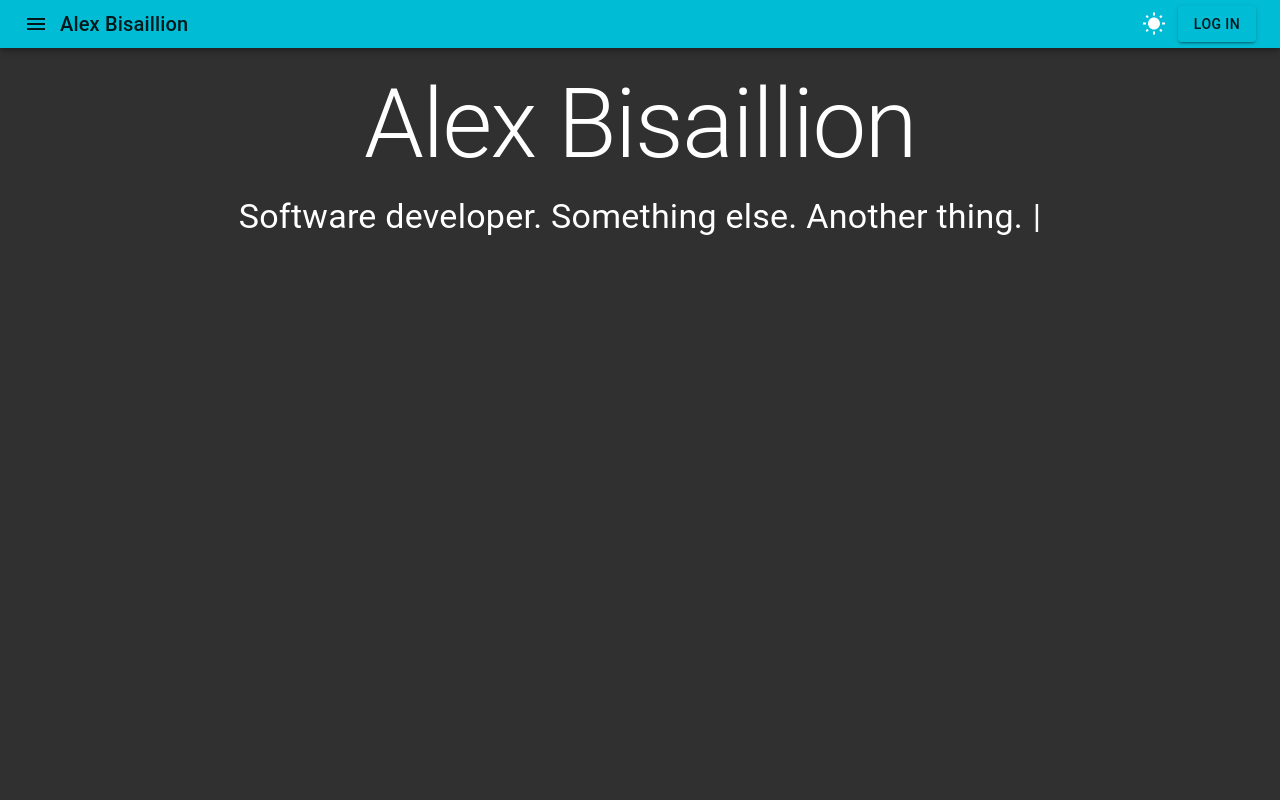
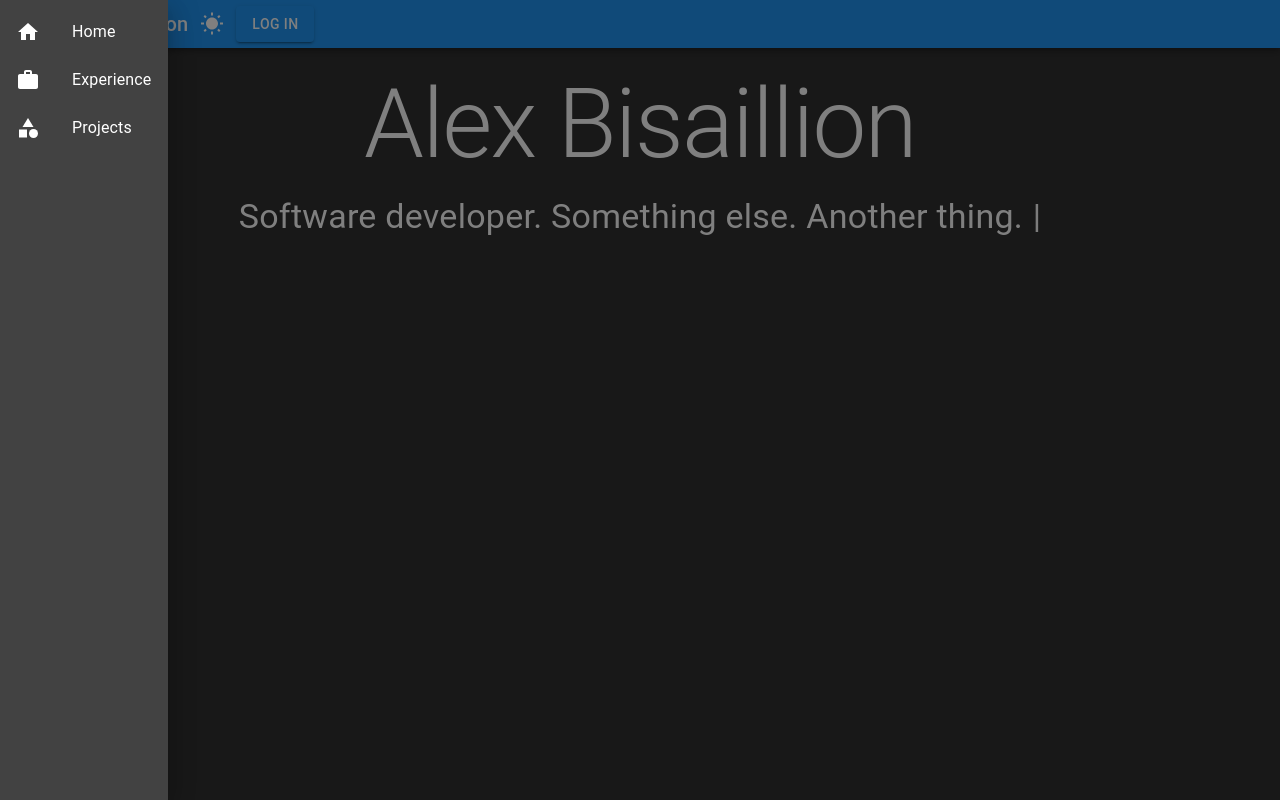
Before and after one commit to alexbisaillion/music-library, a React (Create React App) app in the folder client/: page / in a window 1280 px wide. Both pictures are taken after a click on the button 36 px from the left and 24 px from the top of the page. Built offline with nearby package versions, Linux system fonts and the light colour scheme; no server answers.

Commit message:
Add LeftSidebar component

```diff
--- /dev/null
+++ b/client/src/components/common/text/Heading.tsx
@@ -0,0 +1,6 @@
+import { Typography } from "@material-ui/core";
+
+type HeadingProps = { text: string };
+export const Heading = ({ text }: HeadingProps) => {
+  return <Typography variant="h6">{text}</Typography>;
+};
--- a/client/src/components/icons/Material.tsx
+++ b/client/src/components/icons/material-icons.tsx
@@ -5,6 +5,9 @@ import BackspaceIcon from "@material-ui/icons/Backspace";
 import MenuIcon from "@material-ui/icons/Menu";
 import WbSunny from "@material-ui/icons/WbSunny";
 import NightsStay from "@material-ui/icons/NightsStay";
+import HomeIcon from "@material-ui/icons/Home";
+import WorkIcon from "@material-ui/icons/Work";
+import CategoryIcon from "@material-ui/icons/Category";
 
 export const LinkEnabledIcon = () => <Link />;
 export const LinkDisabledIcon = () => <LinkOff />;
@@ -13,3 +16,6 @@ export const StripIcon = () => <BackspaceIcon />;
 export const MenuToggleIcon = () => <MenuIcon />;
 export const LightModeIcon = () => <WbSunny />;
 export const DarkModeIcon = () => <NightsStay />;
+export const HomePageIcon = () => <HomeIcon />;
+export const ExperienceIcon = () => <WorkIcon />;
+export const ProjectsIcon = () => <CategoryIcon />;
--- /dev/null
+++ b/client/src/components/layout/LeftSidebar.tsx
@@ -0,0 +1,58 @@
+import {
+  Drawer,
+  List,
+  ListItem,
+  ListItemIcon,
+  ListItemText,
+} from "@material-ui/core";
+import { Link } from "react-router-dom";
+import {
+  ExperienceIcon,
+  HomePageIcon,
+  ProjectsIcon,
+} from "../icons/material-icons";
+
+type LeftSidebarProps = {
+  isOpen: boolean;
+  toggleSidebar: () => void;
+};
+export const LeftSidebar = (props: LeftSidebarProps) => {
+  const { isOpen, toggleSidebar } = props;
+
+  return (
+    <Drawer anchor="left" open={isOpen} onClose={toggleSidebar}>
+      <div role="presentation">
+        <List>
+          <ListItem button component={Link} to="/" onClick={toggleSidebar}>
+            <ListItemIcon>
+              <HomePageIcon />
+            </ListItemIcon>
+            <ListItemText primary="Home" />
+          </ListItem>
+          <ListItem
+            button
+            component={Link}
+            to="/experience"
+            onClick={toggleSidebar}
+          >
+            <ListItemIcon>
+              <ExperienceIcon />
+            </ListItemIcon>
+            <ListItemText primary="Experience" />
+          </ListItem>
+          <ListItem
+            button
+            component={Link}
+            to="/projects"
+            onClick={toggleSidebar}
+          >
+            <ListItemIcon>
+              <ProjectsIcon />
+            </ListItemIcon>
+            <ListItemText primary="Projects" />
+          </ListItem>
+        </List>
+      </div>
+    </Drawer>
+  );
+};
--- a/client/src/components/layout/NavigationBar.tsx
+++ b/client/src/components/layout/NavigationBar.tsx
@@ -1,12 +1,19 @@
 import styled from "styled-components";
-import { AppBar, IconButton, Toolbar, Typography } from "@material-ui/core";
+import { AppBar, IconButton, Toolbar } from "@material-ui/core";
 import { useAuthentication } from "../../context/authentication";
 import { useTheme } from "../../context/theme";
-import { DarkModeIcon, LightModeIcon, MenuToggleIcon } from "../icons/Material";
+import {
+  DarkModeIcon,
+  LightModeIcon,
+  MenuToggleIcon,
+} from "../icons/material-icons";
 import { LoginButton } from "../functional/authentication/LoginButton";
 import { LogoutButton } from "../functional/authentication/LogoutButton";
+import { useState } from "react";
+import { LeftSidebar } from "./LeftSidebar";
+import { Heading } from "../common/text/Heading";
 
-const NavBarContainer = styled.div`
+const NavigationBarContainer = styled.div`
   flex-grow: 1;
 `;
 
@@ -14,38 +21,39 @@ const StyledIconButton = styled(IconButton)`
   margin-right: 16px;
 `;
 
-type NavigationBarProps = {
-  menuOnClick: () => void;
-};
-export const NavigationBar = (props: NavigationBarProps) => {
-  const { menuOnClick } = props;
+export const NavigationBar = () => {
   const { isLoggedIn } = useAuthentication();
   const { useDarkMode, toggleDarkMode } = useTheme();
+  const [isSidebarOpen, setIsSidebarOpen] = useState(false);
 
   const renderLoginStatus = () => {
     return isLoggedIn ? <LogoutButton /> : <LoginButton />;
   };
 
+  const toggleSidebar = () => setIsSidebarOpen(!isSidebarOpen);
+
   return (
-    <NavBarContainer>
+    <>
+      <NavigationBarContainer>
         <AppBar position="fixed">
           <Toolbar variant="dense">
             <StyledIconButton
               edge="start"
               color="inherit"
-            onClick={() => menuOnClick()}
+              onClick={toggleSidebar}
             >
               <MenuToggleIcon />
             </StyledIconButton>
-          <Typography variant="h6" color="inherit" style={{ flex: 1 }}>
-            Alex Bisaillion
-          </Typography>
+            {/* style={{ flex: 1 }} */}
+            <Heading text="Alex Bisaillion" />
             <IconButton onClick={toggleDarkMode}>
               {useDarkMode ? <LightModeIcon /> : <DarkModeIcon />}
             </IconButton>
             {renderLoginStatus()}
           </Toolbar>
         </AppBar>
-    </NavBarContainer>
+      </NavigationBarContainer>
+      <LeftSidebar isOpen={isSidebarOpen} toggleSidebar={toggleSidebar} />
+    </>
   );
 };
--- a/client/src/components/scrobble-proxy/register-album/TrackInputs.tsx
+++ b/client/src/components/scrobble-proxy/register-album/TrackInputs.tsx
@@ -1,11 +1,15 @@
-import { useState } from 'react';
-import { createManyTracks, TrackParamsResult, CreateTrackParams } from '../../../api/storage';
-import { Artist, Release } from '../../../api/types';
-import { TextInput } from '../../common/forms/TextInput';
-import { StripIcon } from '../../icons/Material';
-import { TrackInput } from './TrackInput';
-import produce from 'immer';
-import { TextButton } from '../../common/forms/TextButton';
+import { useState } from "react";
+import {
+  createManyTracks,
+  TrackParamsResult,
+  CreateTrackParams,
+} from "../../../api/storage";
+import { Artist, Release } from "../../../api/types";
+import { TextInput } from "../../common/forms/TextInput";
+import { StripIcon } from "../../icons/material-icons";
+import { TrackInput } from "./TrackInput";
+import produce from "immer";
+import { TextButton } from "../../common/forms/TextButton";
 
 type TrackInputsProps = {
   tracksParams: TrackParamsResult[];
@@ -14,7 +18,7 @@ type TrackInputsProps = {
 export const TrackInputs = (props: TrackInputsProps) => {
   const { tracksParams, release } = props;
   const [tracks, setTracks] = useState<TrackParamsResult[]>(tracksParams);
-  const [commonTerm, setCommonTerm] = useState('');
+  const [commonTerm, setCommonTerm] = useState("");
 
   const addArtist = (newArtist: Artist) => {
     const [spotifyArtistId] = newArtist.spotifyIds;
@@ -26,7 +30,10 @@ export const TrackInputs = (props: TrackInputsProps) => {
           }
           for (const artist of track.spotifyTrack.artists) {
             if (artist.spotifyArtist?.spotifyArtistId === spotifyArtistId) {
-              artist.existingArtist = { _id: newArtist._id, name: newArtist.name };
+              artist.existingArtist = {
+                _id: newArtist._id,
+                name: newArtist.name,
+              };
               artist.isRegistered = true;
             }
           }
@@ -38,7 +45,9 @@ export const TrackInputs = (props: TrackInputsProps) => {
   const setTrackName = (spotifyTrackId: string, trackName: string) => {
     setTracks(
       produce(tracks, (draft) => {
-        const spotifyTrack = draft.find((track) => track.spotifyTrack?.spotifyTrackId === spotifyTrackId)?.spotifyTrack;
+        const spotifyTrack = draft.find(
+          (track) => track.spotifyTrack?.spotifyTrackId === spotifyTrackId
+        )?.spotifyTrack;
         if (spotifyTrack) {
           spotifyTrack.name = trackName;
         }
@@ -53,7 +62,10 @@ export const TrackInputs = (props: TrackInputsProps) => {
           if (track.isRegistered) {
             continue;
           }
-          track.spotifyTrack.name = track.spotifyTrack.name.replace(commonTerm, '');
+          track.spotifyTrack.name = track.spotifyTrack.name.replace(
+            commonTerm,
+            ""
+          );
         }
       })
     );
@@ -61,7 +73,9 @@ export const TrackInputs = (props: TrackInputsProps) => {
 
   const isCreateTracksDisabled = () => {
     return tracks.some(
-      (track) => !track.isRegistered && track.spotifyTrack.artists.some((artist) => !artist.isRegistered)
+      (track) =>
+        !track.isRegistered &&
+        track.spotifyTrack.artists.some((artist) => !artist.isRegistered)
     );
   };
 
@@ -71,14 +85,17 @@ export const TrackInputs = (props: TrackInputsProps) => {
         if (!currentTrack.isRegistered) {
           tracks.push({
             spotifyTrackId: currentTrack.spotifyTrack.spotifyTrackId,
-            artistIds: currentTrack.spotifyTrack.artists.reduce((artists, currentArtist) => {
-              if (currentArtist.isRegistered) {
-                artists.push(currentArtist.existingArtist._id);
-              }
-              return artists;
-            }, [] as string[]),
+            artistIds: currentTrack.spotifyTrack.artists.reduce(
+              (artists, currentArtist) => {
+                if (currentArtist.isRegistered) {
+                  artists.push(currentArtist.existingArtist._id);
+                }
+                return artists;
+              },
+              [] as string[]
+            ),
             name: currentTrack.spotifyTrack.name,
-            releaseId: release._id
+            releaseId: release._id,
           });
         }
         return tracks;
@@ -96,10 +113,18 @@ export const TrackInputs = (props: TrackInputsProps) => {
         setValue={setCommonTerm}
         value={commonTerm}
       />
-      <TextButton label="Save Tracks" disabled={isCreateTracksDisabled()} onClick={createTracks} />
+      <TextButton
+        label="Save Tracks"
+        disabled={isCreateTracksDisabled()}
+        onClick={createTracks}
+      />
       {tracks.map((track) => (
         <TrackInput
-          key={track.isRegistered ? track.existingTrack._id : track.spotifyTrack.spotifyTrackId}
+          key={
+            track.isRegistered
+              ? track.existingTrack._id
+              : track.spotifyTrack.spotifyTrackId
+          }
           trackParams={track}
           addArtist={addArtist}
           setTrackName={setTrackName}
--- a/client/src/context/theme.tsx
+++ b/client/src/context/theme.tsx
@@ -1,5 +1,5 @@
 import { createMuiTheme, Theme } from "@material-ui/core";
-import { cyan, pink } from "@material-ui/core/colors";
+import { blue, pink } from "@material-ui/core/colors";
 import {
   createContext,
   FunctionComponent,
@@ -24,7 +24,7 @@ export const ThemeProvider: FunctionComponent = ({ children }) => {
       createMuiTheme({
         palette: {
           type: useDarkMode ? "dark" : "light",
-          primary: cyan,
+          primary: blue,
           secondary: pink,
         },
         props: {
--- a/client/src/foundation/Router.tsx
+++ b/client/src/foundation/Router.tsx
@@ -14,7 +14,7 @@ export const Router = () => {
 
   return (
     <BrowserRouter>
-      <NavigationBar menuOnClick={() => {}} />
+      <NavigationBar />
       <Route exact path="/" component={Home} />
       {/* Use the new Routes component when React Router DOM is updated to v6 */}
       {/* https://stackoverflow.com/a/49321289 */}
```
Also changed, not shown: client/src/components/scrobble-proxy/register-album/SelectArtist.tsx (+9 -6 lines), client/src/components/scrobble-proxy/register-album/SelectRelease.tsx (+9 -7 lines). Lines whose indentation alone changed are shown as unchanged.
